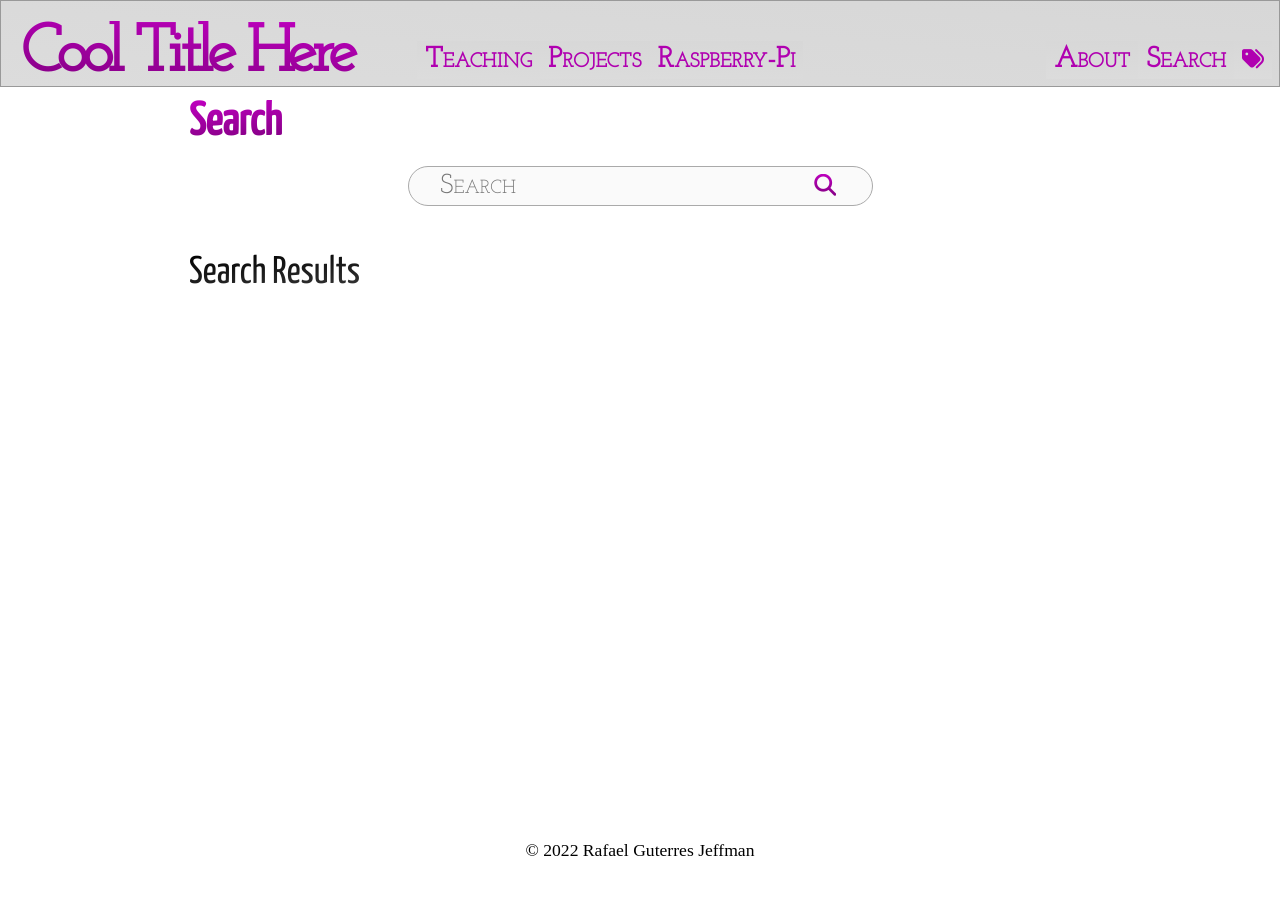
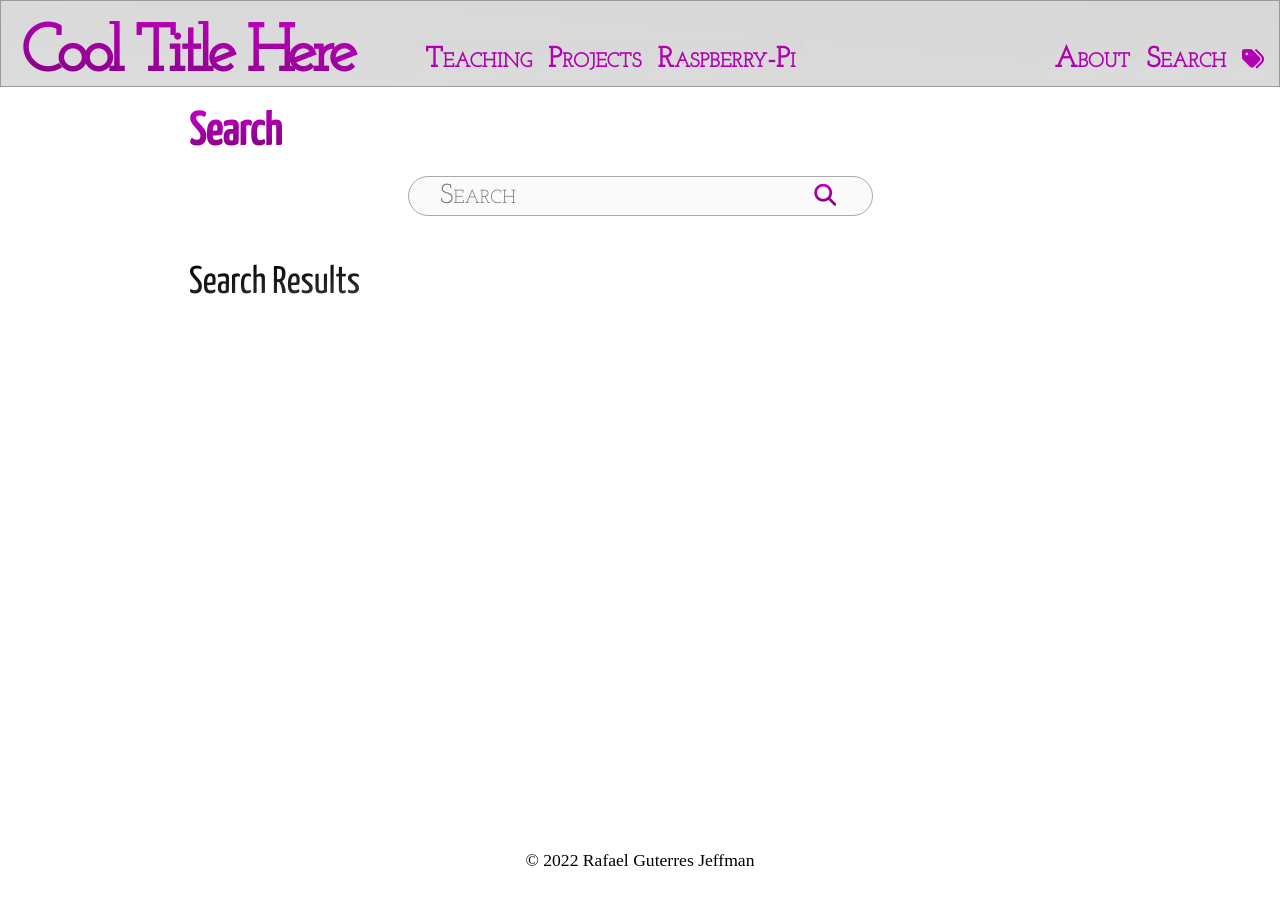
Before and after one commit to rafasgj/rafaeljeffman.com, a Jekyll site: the page built from search-en.md, in a window 1280 px wide. Built offline with Jekyll 4.4.1, drawn with Linux system fonts in a browser that asks for light colours; nearby versions of some CDN libraries.

Commit message:
Update section header boxes.

```diff
--- a/_sass/page.scss
+++ b/_sass/page.scss
@@ -34,7 +34,7 @@
 }
 
 #con {
-    margin: 100px 0 0 0;
+    margin: 110px 0 0 0;
 }
 
 #contents {
@@ -45,10 +45,18 @@
 }
 
 #section-title {
-    margin: 0 auto;
+    margin: 20px auto;
     padding: 0;
     width: $content-width;
     max-width: $content-max-width;
+}
+#section-title h1 {
+    margin: 10px 0;
+    padding: 0;
+}
+#section-title h2 {
+    margin: 15px 0;
+    padding: 0;
 }
 
 #footer {
```
